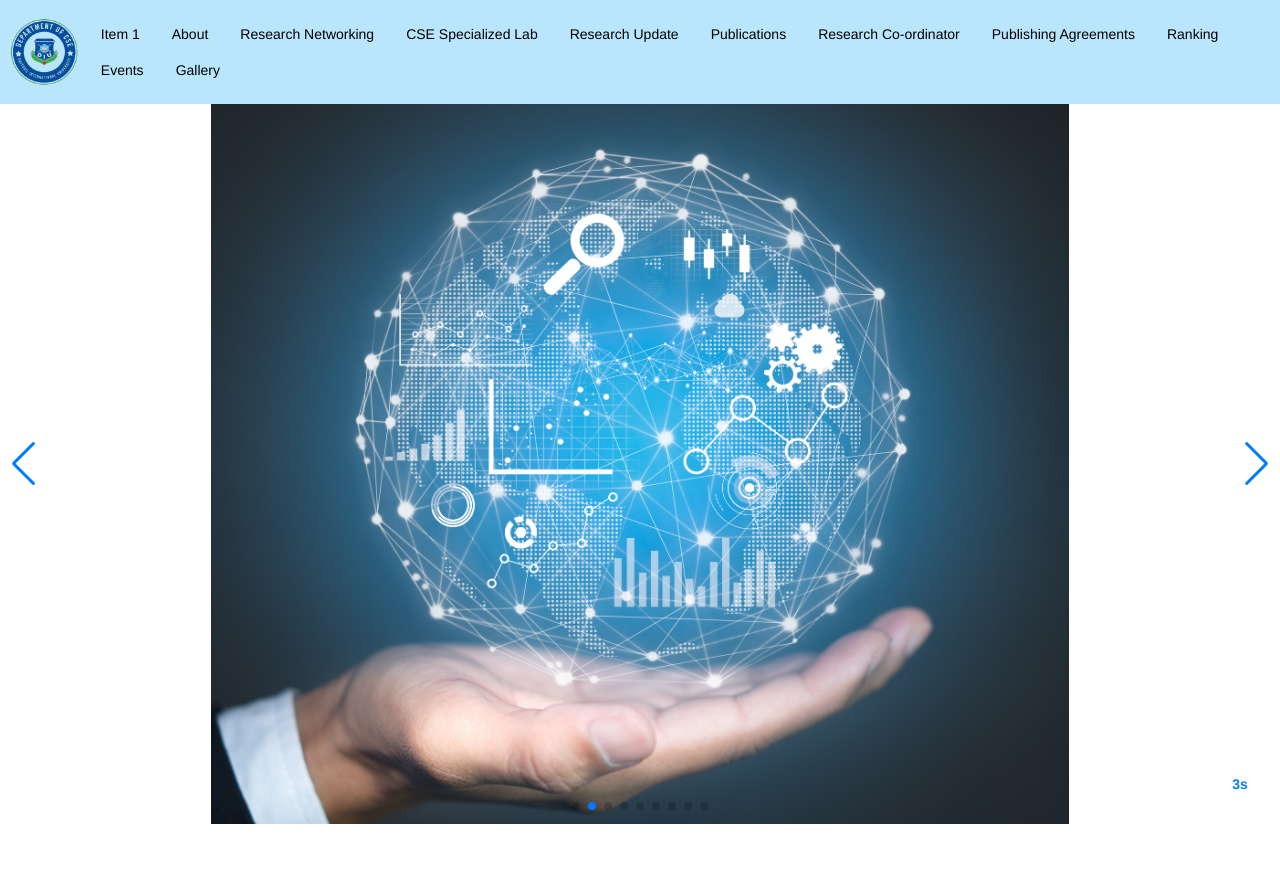
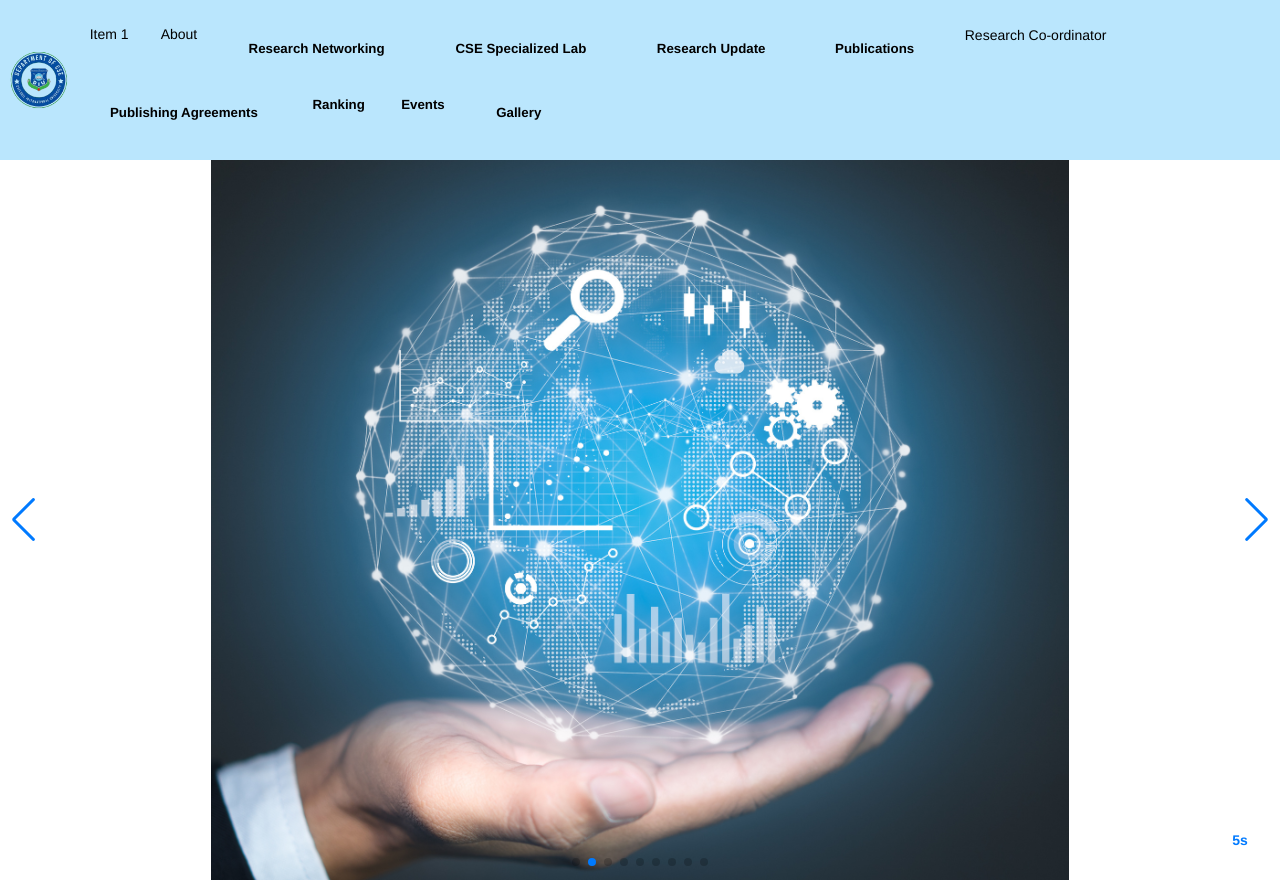
Before and after one commit to HabibullahOzy/cse_dor, a React (Create React App) app: page / in a window 1280 px wide. Before the commit the page ends 824 px from the top, so only its background shows below. Built offline with nearby package versions, Linux system fonts and the light colour scheme.

Commit message:
Linkde Updated

```diff
--- /dev/null
+++ b/src/Pages/FixedPages/Gallery/Photos/Photos.js
@@ -0,0 +1,11 @@
+import React from 'react';
+
+const Photos = () => {
+    return (
+        <div>
+
+        </div>
+    );
+};
+
+export default Photos;
--- /dev/null
+++ b/src/Pages/FixedPages/Gallery/Video/Videos.js
@@ -0,0 +1,11 @@
+import React from 'react';
+
+const Videos = () => {
+    return (
+        <div>
+
+        </div>
+    );
+};
+
+export default Videos;
--- a/src/Pages/FixedPages/Home/Home.js
+++ b/src/Pages/FixedPages/Home/Home.js
@@ -28,7 +28,7 @@ const Home = () => {
                 spaceBetween={30}
                 centeredSlides={true}
                 autoplay={{
-                    delay: 2500,
+                    delay: 4500,
                     disableOnInteraction: false,
                 }}
                 pagination={{
--- a/src/Pages/FixedPages/RNetworking/CollaboratingR/Collaborating.js
+++ b/src/Pages/FixedPages/RNetworking/CollaboratingR/Collaborating.js
@@ -3,7 +3,7 @@ import React from 'react';
 const Collaborating = () => {
     return (
         <div>
-
+            <h1>Research Collaborating</h1>
         </div>
     );
 };
--- a/src/Pages/FixedPages/RNetworking/SOP/SouceOfPublication.js
+++ b/src/Pages/FixedPages/RNetworking/SOP/SouceOfPublication.js
@@ -3,7 +3,7 @@ import React from 'react';
 const SouceOfPublication = () => {
     return (
         <div>
-
+            <h1>Source Of Publication</h1>
         </div>
     );
 };
--- /dev/null
+++ b/src/Pages/FixedPages/ResearchUpdate/Volumeone/Volumeone.js
@@ -0,0 +1,11 @@
+import React from 'react';
+
+const Volumeone = () => {
+    return (
+        <div>
+
+        </div>
+    );
+};
+
+export default Volumeone;
--- a/src/Pages/SharedPages/Header/Header.css
+++ b/src/Pages/SharedPages/Header/Header.css
@@ -12,10 +12,10 @@
     cursor: pointer;
   }
 
-  .dropdown-btn:hover {
+  /* .dropdown-btn:hover {
     color: #3e8e41;
 
-  }
+  } */
 
 
   .dropdown-content {
--- a/src/Pages/SharedPages/Header/Header.js
+++ b/src/Pages/SharedPages/Header/Header.js
@@ -50,19 +50,19 @@ const Header = () => {
                     {/* <a className="btn btn-ghost text-xl">daisyUI</a> */}
                 </div>
                 <div className=" hidden lg:flex">
-                    <ul className="menu menu-horizontal px-1">
+                    <ul className="menu menu-horizontal px-1 bg-none ">
                         <li><a>Item 1</a></li>
                         <li>
 
                         <div className="dropdown">
-                                <Link className="dropdown-btn" onClick={toggleDropdown}>
+                                <Link className="dropdown-btn btn-ghost" onClick={toggleDropdown}>
                                 About
                                 </Link>
                                 {isOpen && (
                                     <ul className="dropdown-content">
-                                        <li><Link>Mission & Vision</Link></li>
-                                        <li><Link>Our Team</Link></li>
-                                        <li><Link>Resources</Link></li>
+                                        <li><Link to={'/mission'}>Mission & Vision</Link></li>
+                                        <li><Link to={'/ourteam'}>Our Team</Link></li>
+                                        <li><Link to={'/resouces'}>Resources</Link></li>
                                     </ul>
                                 )}
                             </div>
@@ -80,13 +80,13 @@ const Header = () => {
 
                         <li>
                             <div className="dropdown">
-                                <Link className="dropdown-btn" onClick={toggleDropdown}>
+                                <Link className="dropdown-btn btn btn-ghost" onClick={toggleDropdown}>
                                     Research Networking
                                 </Link>
                                 {isOpen && (
                                     <ul className="dropdown-content">
-                                        <li><Link>Collaborating Research</Link></li>
-                                        <li><Link>Sourch of Publication</Link></li>
+                                        <li><Link to={'/collaborating'}>Collaborating Research</Link></li>
+                                        <li><Link to={'/sourceofpublication'}>Sourch of Publication</Link></li>
 
                                     </ul>
                                 )}
@@ -98,12 +98,12 @@ const Header = () => {
 
                         <li>
                             <div className="dropdown">
-                                <Link className="dropdown-btn" onClick={toggleDropdown}>
+                                <Link className="dropdown-btn  btn btn-ghost" onClick={toggleDropdown}>
                                     CSE Specialized Lab
                                 </Link>
                                 {isOpen && (
                                     <ul className="dropdown-content">
-                                        <li><Link>Volume 1 No 1</Link></li>
+                                        <li><Link to={'/volumone'}>Volume 1 No 1</Link></li>
                                         <li><Link>Volume 1 No 2</Link></li>
 
                                     </ul>
@@ -116,7 +116,7 @@ const Header = () => {
 
                         <li>
                             <div className="dropdown">
-                                <Link className="dropdown-btn" onClick={toggleDropdown}>
+                                <Link className="dropdown-btn  btn btn-ghost" onClick={toggleDropdown}>
                                     Research Update
                                 </Link>
                                 {isOpen && (
@@ -134,7 +134,7 @@ const Header = () => {
 
                         <li>
                             <div className="dropdown">
-                                <Link className="dropdown-btn" onClick={toggleDropdown}>
+                                <Link className="dropdown-btn  btn btn-ghost" onClick={toggleDropdown}>
                                     Publications
                                 </Link>
                                 {isOpen && (
@@ -149,11 +149,11 @@ const Header = () => {
 
                         </li>
 
-                        <li><Link to={''}>Research Co-ordinator</Link></li>
+                        <li><Link to={''} className='btn-ghost'>Research Co-ordinator</Link></li>
 
                         <li>
                             <div className="dropdown">
-                                <Link className="dropdown-btn" onClick={toggleDropdown}>
+                                <Link className="dropdown-btn btn btn-ghost" onClick={toggleDropdown}>
                                     Publishing Agreements
                                 </Link>
                                 {isOpen && (
@@ -168,12 +168,12 @@ const Header = () => {
 
                         </li>
 
-                        <li><Link to={''}>Ranking</Link></li>
-                        <li><Link to={''}>Events</Link></li>
+                        <li><Link to={''} className=' btn btn-ghost'>Ranking</Link></li>
+                        <li><Link to={''} className=' btn btn-ghost'>Events</Link></li>
 
                         <li>
-                            <div className="dropdown">
-                                <Link className="dropdown-btn" onClick={toggleDropdown}>
+                            <div className="dropdown ">
+                                <Link className="dropdown-btn  btn btn-ghost" onClick={toggleDropdown}>
                                     Gallery
                                 </Link>
                                 {isOpen && (
```
Also changed, not shown: src/Pages/SharedPages/RoutingPages/RoutingPages.js (+38 -2 lines).
